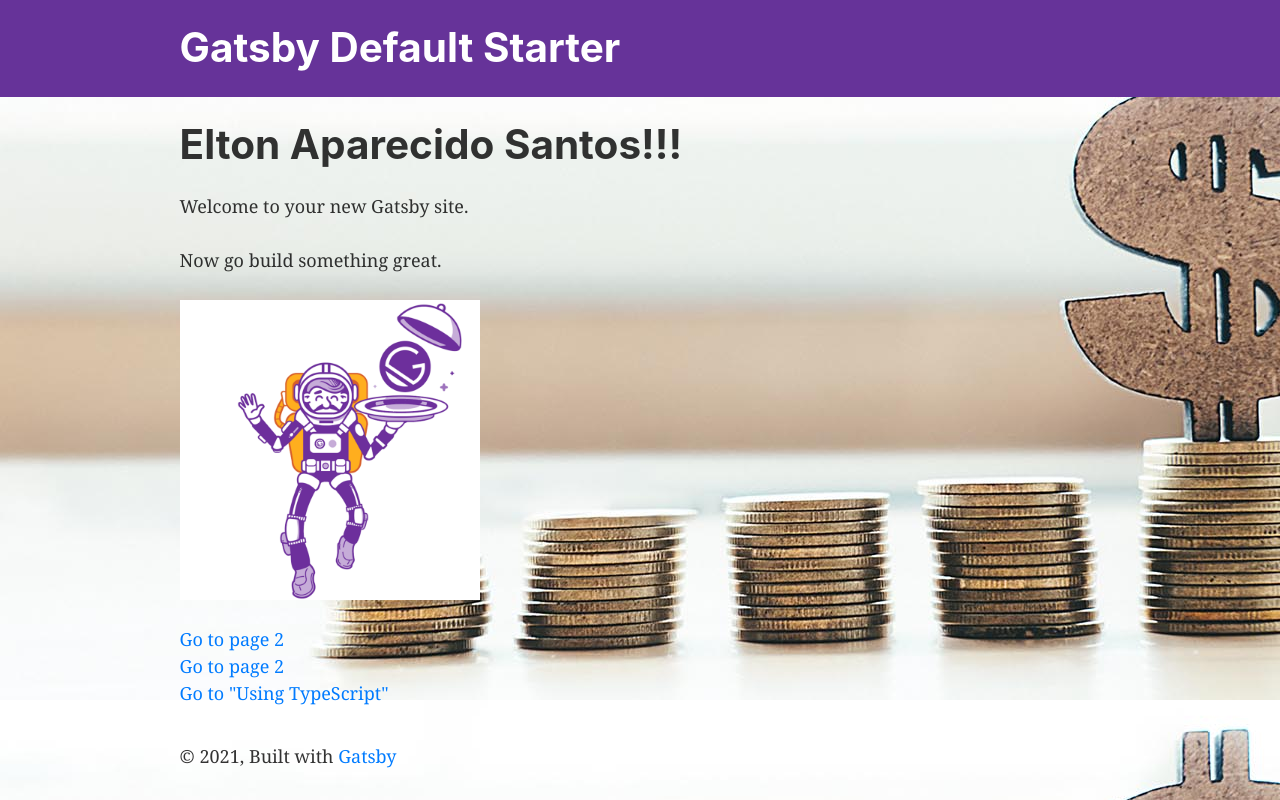
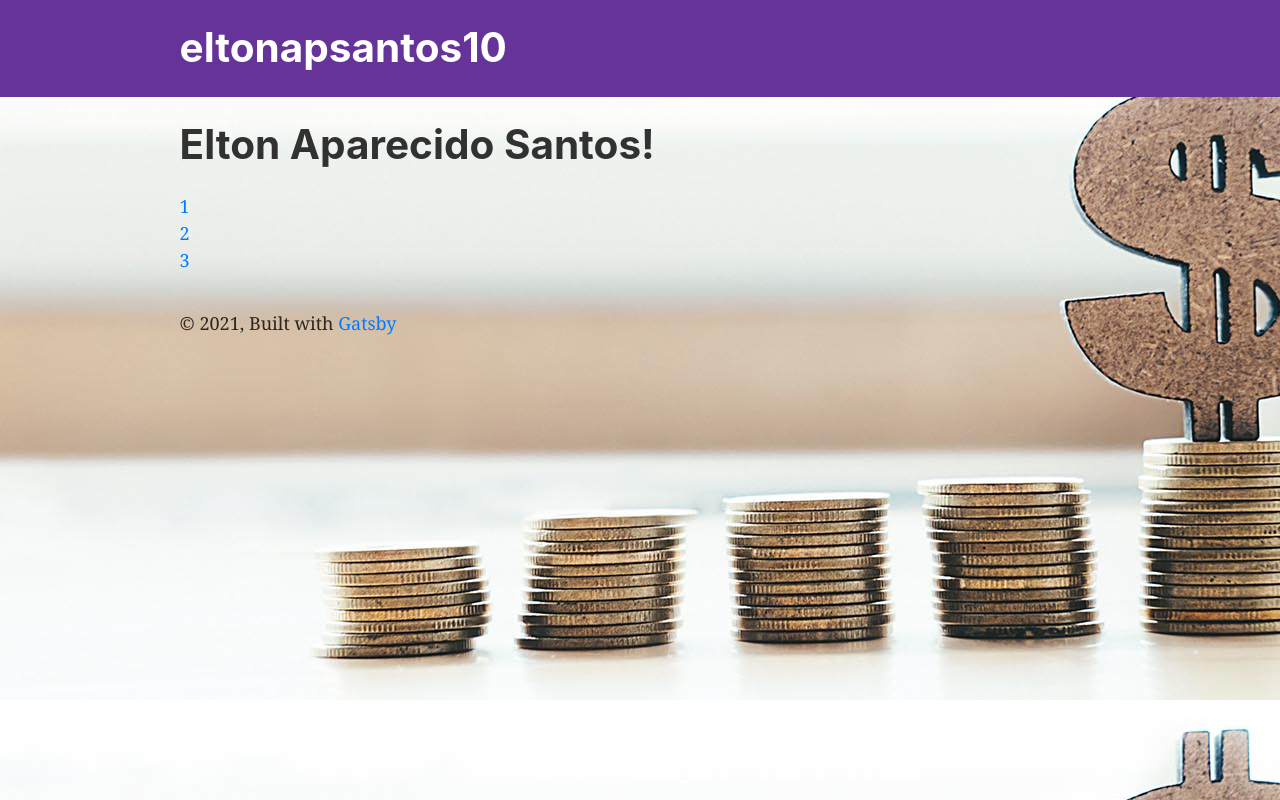
Before and after one commit to eltonapsantos10/form-teste1, a Gatsby site: page / in a window 1280 px wide. Built offline with nearby package versions, Linux system fonts and the light colour scheme; Gatsby itself is replaced by a stand-in of ours.

Commit message:
exclui imagem estatica e alguns textos

```diff
--- a/gatsby-config.js
+++ b/gatsby-config.js
@@ -1,6 +1,6 @@
 module.exports = {
   siteMetadata: {
-    title: `Gatsby Default Starter`,
+    title: `eltonapsantos10`,
     description: `Kick off your next, great Gatsby project with this default starter. This barebones starter ships with the main Gatsby configuration files you might need.`,
     author: `@gatsbyjs`,
   },
--- a/src/pages/index.js
+++ b/src/pages/index.js
@@ -9,21 +9,13 @@ import SEO from "../components/seo"
 const IndexPage = () => (
   <Layout>
     <SEO title="Home" />
-    <h1>Elton Aparecido Santos!!!</h1>
-    <p>Welcome to your new Gatsby site.</p>
-    <p>Now go build something great.</p>
-    <StaticImage
-      src="../images/gatsby-astronaut.png"
-      width={300}
-      quality={95}
-      formats={["AUTO", "WEBP", "AVIF"]}
-      alt="A Gatsby astronaut"
-      style={{ marginBottom: `1.45rem` }}
-    />
+    <h1>Elton Aparecido Santos!</h1>
+
+
     <p>
-      <Link to="/home/">Go to page 2</Link> <br />
-      <Link to="/page-2/">Go to page 2</Link> <br />
-      <Link to="/using-typescript/">Go to "Using TypeScript"</Link>
+      <Link to="/home/">1</Link> <br />
+      <Link to="/page-2/">2</Link> <br />
+      <Link to="/using-typescript/">3</Link>
     </p>
   </Layout>
 )
```
